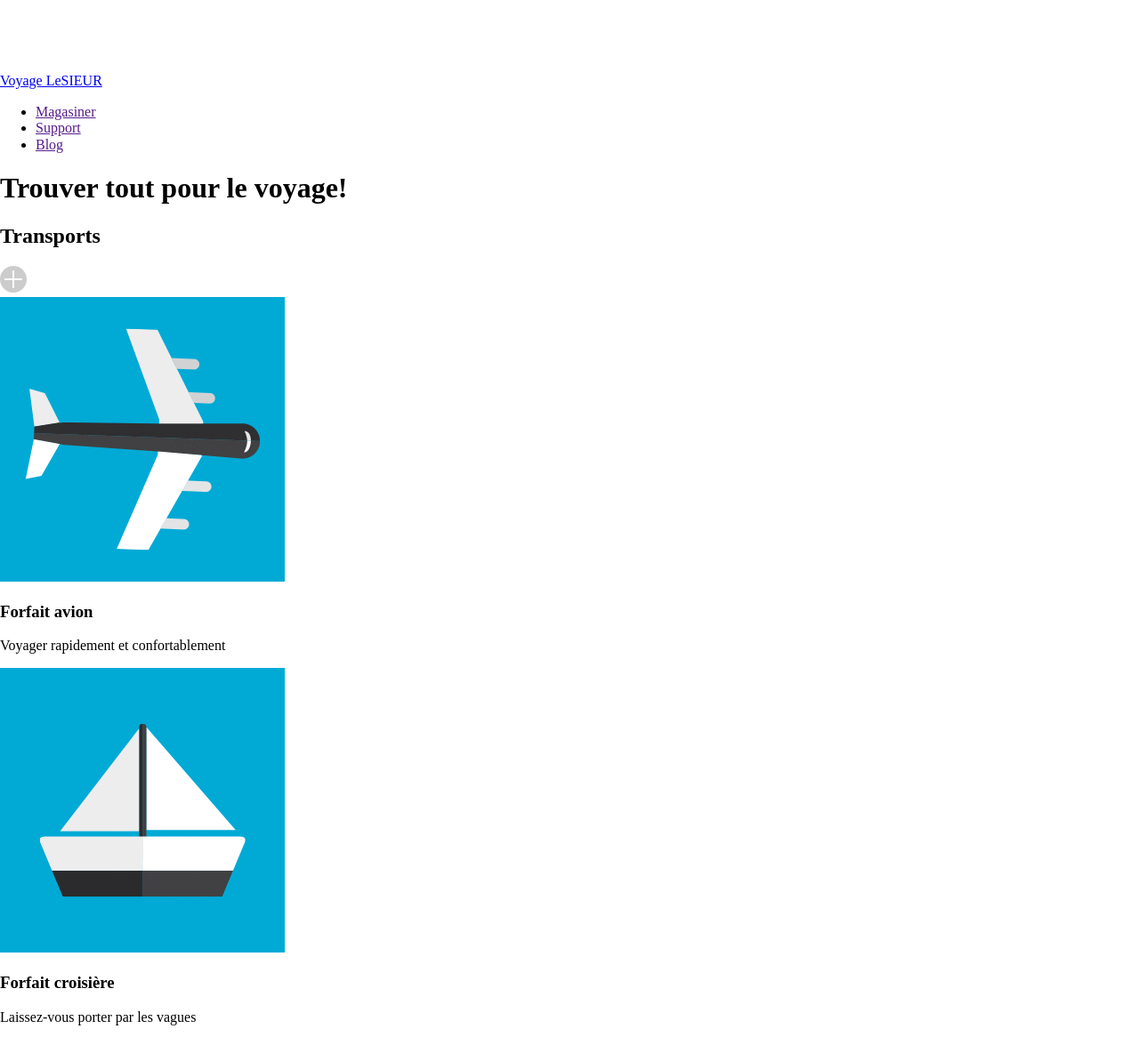
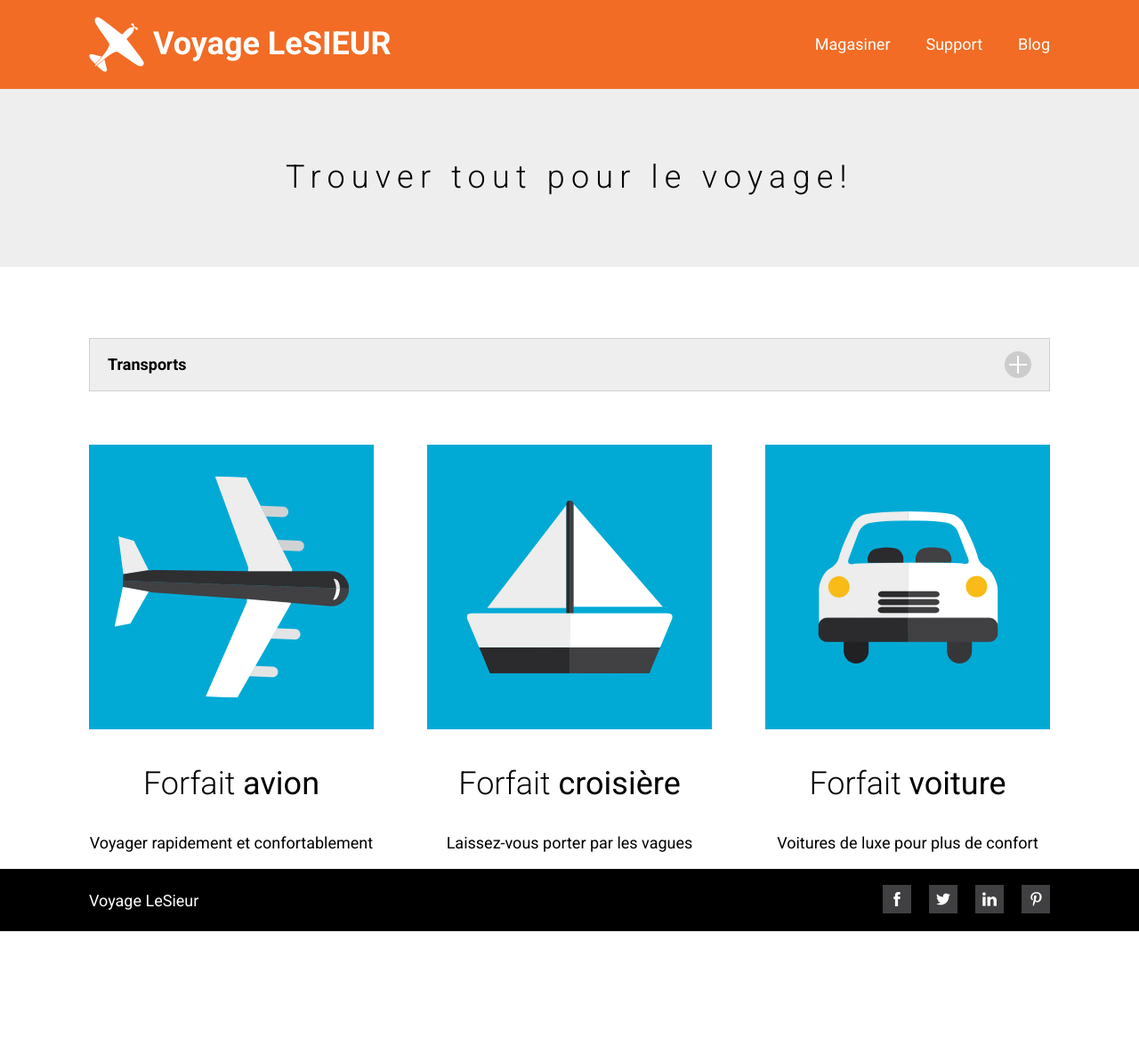
Before and after one commit to Cassostiguy/site1_voyagelesieur, a plain HTML site: page index.html in a window 1280 px wide. Shown: the top 1166 px of the page at 89% size. After the commit the page ends 1049 px from the top, so only its background shows below. Drawn offline with Linux system fonts and the light colour scheme.

Commit message:
css completé

```diff
--- a/css/styles.css
+++ b/css/styles.css
@@ -0,0 +1,211 @@
+/*================================================
+Base
+=================================================*/
+
+html{
+    box-sizing: border-box;
+}
+
+*,*::before,*::after{
+    box-sizing: inherit;
+}
+
+/*================================================
+Générique
+=================================================*/
+
+.wrapper{
+    max-width: 1080px;
+    margin:0 auto;
+}
+
+body{
+    margin: 0;
+    padding: 0;
+    font-family: "Roboto", serif;
+
+    background-color: white;
+    font-size: 18px;
+}
+
+a{
+    text-decoration: none;
+}
+
+/*================================================
+Components
+=================================================*/
+
+
+/* SECTION HEADER*/
+
+header{
+    background-color: #F26C25;
+    padding-top: 10px;
+    padding-bottom: 10px;
+}
+
+header .wrapper{
+    display: flex;
+    justify-content: space-between;
+    align-items: center;
+    height: 80px;
+}
+
+.logo{
+    display: flex;
+    align-items: center;
+    gap:10px;
+}
+
+.logo p{
+    font-size: 36px;
+    font-weight: 700;
+    color: white;
+}
+
+header ul{
+    display: flex;
+    justify-content: flex-end;
+    list-style: none;
+    gap: 40px;
+}
+
+nav a{
+    color: white;
+}
+
+
+nav a:hover{
+    text-decoration: underline;
+}
+
+/* SECTION BANNIERE*/
+
+
+.banniere{
+    background-color: #eeeeee;
+}
+
+.banniere .wrapper{
+    display: flex;
+    justify-content: center;
+    align-items: center;
+    height: 200px;
+}
+
+.banniere h1{
+font-size: 36px;
+text-align: center;
+font-weight: 300;
+letter-spacing: 7.2px;
+}
+
+/* SECTION TRANSPORT*/
+
+.titre-section{
+    display: flex;
+    justify-content: space-between;
+    align-items: center;
+    height:60px ;
+    background-color: #eeeeee;
+    border: 1px solid #d0d0d0;
+    margin-top: 80px;
+    margin-bottom: 60px;
+}
+
+
+.titre-section h2{
+    font-size: 18px;
+    font-weight: 700;
+    margin-left: 20px;
+}
+
+.titre-section img{
+    margin-right: 20px;
+    cursor: pointer;
+}
+
+.conteneur-transport{
+    display: grid;
+    grid-template-columns: 1fr 1fr 1fr;
+    gap: 60px;
+}
+
+.conteneur-transport h3{
+    font-size: 36px;
+    font-weight: 300;
+    text-align: center;
+}
+
+.conteneur-transport p{
+    text-align: center;
+}
+
+/*FOOTER*/
+
+
+footer .wrapper ul li a{
+display: inline-block;
+width: 32px;
+height: 32px;
+
+}
+
+
+.facebook a{
+    background-image: url(../images/facebooknb.jpg);
+}
+
+.twitter a{
+    background-image: url(../images/twitternb.jpg);
+}
+
+.linkedin a{
+    background-image: url(../images/linkedinnb.jpg);
+}
+
+.pinterest a{
+    background-image: url(../images/pinterestnb.jpg);
+}
+
+
+
+.facebook a:hover{
+    background-image: url(../images/facebooksurvol.jpg);
+}
+
+.twitter a:hover{
+    background-image: url(../images/twittersurvol.jpg);
+}
+
+.linkedin a:hover{
+    background-image: url(../images/linkedinsurvol.jpg);
+}
+
+.pinterest a:hover{
+    background-image: url(../images/pinterestsurvol.jpg);
+}
+
+
+footer .wrapper{
+    display: flex;
+    justify-content: space-between;
+    align-items: center;
+}
+
+footer {
+    background-color: black;
+    height: 70px;
+}
+
+footer h4{
+    color: white;
+    font-weight: 400;
+}
+
+footer ul{
+    display: flex;
+    list-style: none;
+    gap: 20px;
+}
--- a/index.html
+++ b/index.html
@@ -22,7 +22,7 @@
 <header>
     <div class="wrapper">
 
-        <a href="index.html">
+        <a class="logo" href="index.html">
             <img src="images/logoavion.png" alt="logo">
             <p>Voyage LeSIEUR</p>
         </a>
@@ -45,7 +45,7 @@
 
 <section class="transport">
     <div class="wrapper">
-        <div class="titre=section">
+        <div class="titre-section">
             <h2>Transports</h2>
             <img class="js-plus" src="images/boutonplus.png" alt="bouton plus">
         </div>
```
